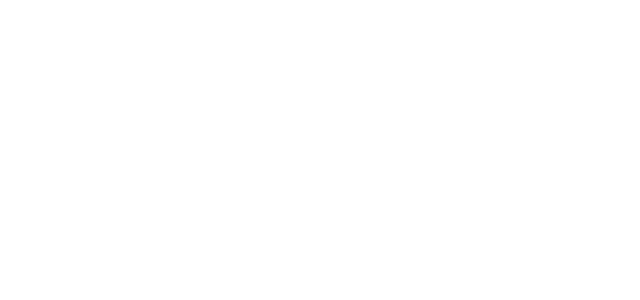
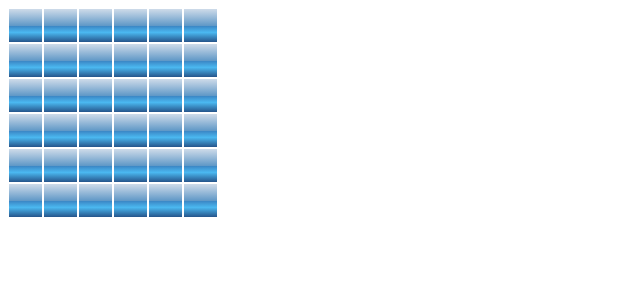
Before and after one commit to Zaszen/pending, a React app: page / in a window 1280 px wide. Shown: the top 300 px of the page, without its empty margins (0-640 px from the left). Built offline with nearby package versions, Linux system fonts and the light colour scheme.

Commit message:
affichage de la grille

```diff
--- a/package.json
+++ b/package.json
@@ -7,8 +7,8 @@
         "start": "webpack-dev-server --config ./webpack.config.js --mode development"
     },
     "dependencies": {
-        "react": "16.7.0-alpha.2",
-        "react-dom": "16.7.0-alpha.2"
+        "react": "16.8.6",
+        "react-dom": "16.8.6"
     },
     "devDependencies": {
         "@babel/core": "7.2.2",
--- a/src/components/Grid/Grid.js
+++ b/src/components/Grid/Grid.js
@@ -2,9 +2,11 @@
 
 import Cell  from '../Cell/Cell';
 
+require('./Grid.less');
+
 const Grid = props =>{
     return(
-        <div>
+        <div className="grid">
             {
                 props.grid.map((row,rowIndex) => {
 
@@ -14,7 +16,9 @@
                             row.map((cell, cellIndex) => {
                                 return (
                                     <div key={"cell-row-"+rowIndex+"-cell"+cellIndex} >
-                                        {cell}
+                                        <Cell
+
+                                        />
                                     </div>
                                 )
                             })
--- /dev/null
+++ b/src/components/Grid/Grid.less
@@ -0,0 +1,5 @@
+.grid{
+    height: 210px;
+    width: 210px;
+    display: flex;
+}
--- a/src/components/GridContainer/GridContainer.js
+++ b/src/components/GridContainer/GridContainer.js
@@ -3,7 +3,7 @@
 
 import Grid from '../Grid/Grid'
 
-let flatGrid = [...Array(6)].map(e => Array(6));
+let flatGrid = [...Array(6).fill("")].map(e => Array(6).fill(""));
 
 const GridContainer = props =>{
 
```
Also changed, not shown: 1 other file (tests, documents, lock files or other folders).
